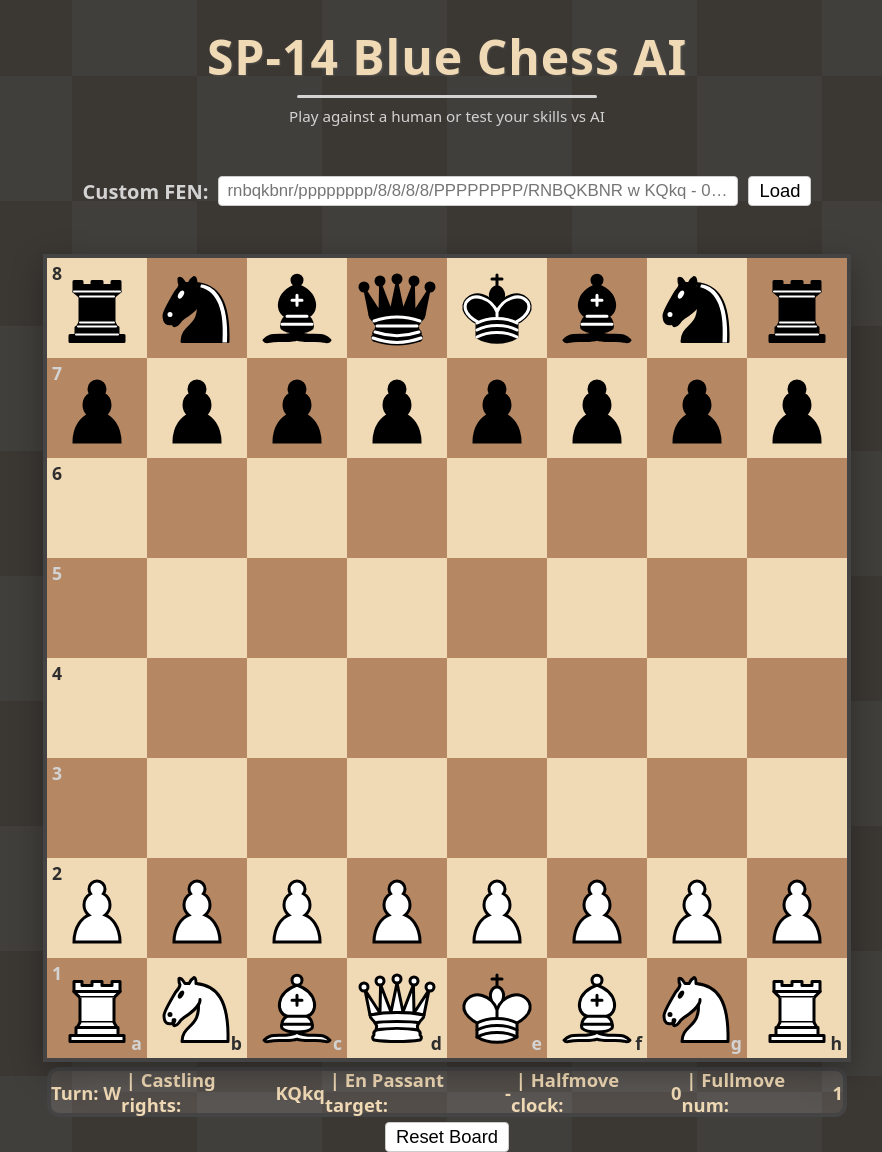
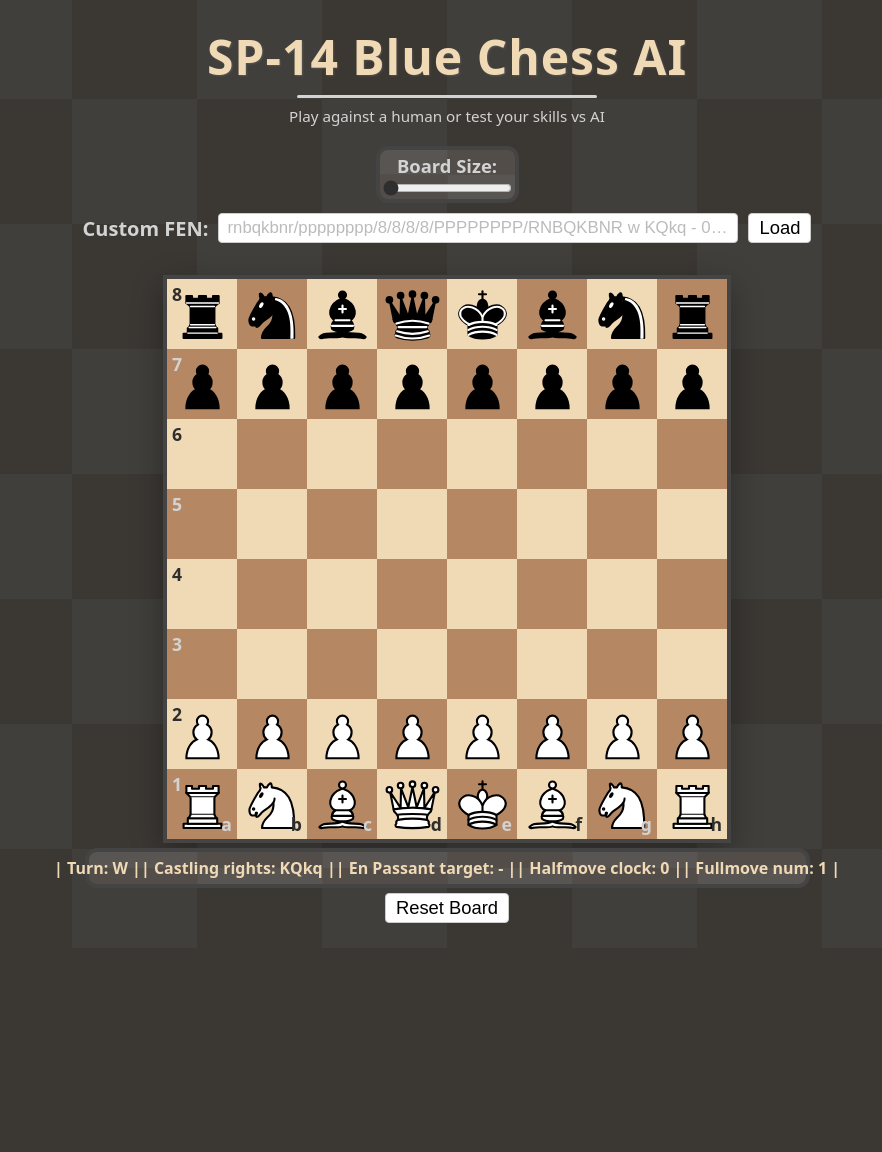
Before and after one commit to GOLAJ-Enterprises/SP-14-Blue-Chess-AI, a Flask app: page / in a window 1280 px wide. Shown: the whole page, without its empty margins (193-1075 px from the left). After the commit the page ends 923 px from the top, so only its background shows below. Run offline with Flask 3, Linux system fonts and the light colour scheme.

Commit message:
Add board size slider bar

```diff
--- a/app/static/css/board.css
+++ b/app/static/css/board.css
@@ -1,5 +1,36 @@
+.board-container {
+    width: 100%;
+    display: flex;
+    flex-direction: column;
+    justify-content: center;
+    align-items: center;
+}
+
+.board-size-wrapper {
+    display: flex;
+    flex-direction: column;
+    justify-content: center;
+    align-items: center;
+    gap: 2px;
+    border-radius: 12px;
+    padding: 3px;
+    background: rgb(70, 70, 70) url("/static/images/background.svg") center center no-repeat;
+    background-size: auto;
+    border: 4px solid #444;
+    white-space: nowrap;
+    font-size: 1rem;
+    margin-bottom: 10px;
+}
+label[for="board-size"] {
+    font-weight: 600;
+    font-size: 1.15rem;
+}
+#board-size {
+    accent-color: #2e2e2e;
+}
+
 .fen-form {
-    width: 80%;
+    width: 95%;
     display: flex;
     flex-direction: row;
     align-items: center;
@@ -23,6 +54,9 @@
     border-radius: 4px;
     transition: box-shadow 0.2s ease;
 }
+.fen-form input::placeholder {
+    color: rgb(187, 187, 187);
+}
 .fen-form input:focus {
     outline: none;
     box-shadow: 0 0 0 3px #54a1ff80;
@@ -41,20 +75,22 @@
     color: #54a1ffba;
 }
 
-.chessboard-3d {
+
+#chessboard {
+    --square-size: 70px;
     display: grid;
-    grid-template-columns: repeat(8, 100px);
-    grid-template-rows: repeat(8, 100px);
-    transform-style: preserve-3d;
-    perspective: 1000px;
+    grid-template-columns: repeat(8, min(12.5vw, var(--square-size)));
+    grid-template-rows: repeat(8, min(12.5vw, var(--square-size)));
     border: 4px solid #444;
-    margin-top: 2vh;
     box-shadow: 0 10px 30px rgba(0, 0, 0, 0.3);
+}
+.chessboard.animate {
+    transition: grid-template-columns 0.2s ease, grid-template-rows 0.2s ease;
 }
 
 .square {
-    width: 100px;
-    height: 100px;
+    width: 100%;
+    height: 100%;
     position: relative;
     cursor: pointer;
 }
@@ -73,6 +109,10 @@
 .square.highlight:hover, .highlight {
     transition: box-shadow 0.2s ease;
     box-shadow: inset 0 0 0 5px #3ca1ff;
+}
+.square.error {
+    transition: box-shadow 0.2s ease;
+    box-shadow: inset 0 0 0 5px rgb(255, 80, 80);
 }
 
 
@@ -120,8 +160,8 @@
     flex-direction: row;
     align-items: center;
     justify-content: center;
-    width: 800px;
-    height: 50px;
+    width: min(95vw, 725px);
+    padding: 5px;
     font-size: 1.15rem;
     color: #f0d9b5;
     font-weight: 600;
@@ -130,6 +170,8 @@
     background: rgb(70, 70, 70) url("/static/images/background.svg") center center no-repeat;
     background-size: auto;
     border: 4px solid #444;
+    white-space: nowrap;
+    font-size: 1rem;
 }
 
 .reset {
@@ -146,3 +188,13 @@
         transform: translateY(0px);
     }
 }
+
+@media (max-width: 768px) {
+    .stats {
+        flex-direction: column;
+    }
+
+    .corner-label {
+        font-size: 0.9rem;
+    }
+}
--- a/app/static/css/index.css
+++ b/app/static/css/index.css
@@ -19,7 +19,7 @@
 
 .subtitle {
     font-weight: 500;
-    margin-bottom: 50px;
     font-size: 0.95rem;
+    margin-bottom: 20px;
     text-align: center;
 }
--- a/app/static/css/layout.css
+++ b/app/static/css/layout.css
@@ -14,6 +14,7 @@ body {
     align-items: center;
     justify-content: center;
     background: #2e2e2e url("/static/images/background.svg") center center repeat;
+    padding-bottom: 25px;
 }
 
 button {
--- a/app/static/scripts/board.js
+++ b/app/static/scripts/board.js
@@ -1,7 +1,19 @@
 let selectedSquare = {};
+const boardSizeInput = document.getElementById("board-size");
+const chessboard = document.getElementById("chessboard");
+let boardAnimateTimeout;
 
-document.addEventListener("DOMContentLoaded", function () {
+document.addEventListener("DOMContentLoaded", () => {
+    updateBoardScale(boardSizeInput.value, false);
     updateBoard(true);
+
+    setTimeout(() => {
+        chessboard.classList.add("loaded");
+    }, 0);
+});
+
+boardSizeInput.addEventListener("input", (e) => {
+    updateBoardScale(e.target.value, true);
 });
 
 function isLowerCase(str) {
@@ -17,7 +29,23 @@ function toAlgebraic(row, col) {
     return files[col] + (8 - row);
 }
 
-function updateBoard(fadeIn = false) {
+function updateBoardScale(sliderValue, animate) {
+    let squareSize = 70 + 20 * parseInt(sliderValue, 10);
+
+    if (animate) {
+        chessboard.classList.add("animate");
+
+        clearTimeout(boardAnimateTimeout);
+
+        boardAnimateTimeout = setTimeout(() => {
+            chessboard.classList.remove("animate");
+        }, 200);
+    }
+
+    chessboard.style.setProperty("--square-size", `${squareSize}px`)
+}
+
+function updateBoard(fadeIn) {
     fetch("/get/board", {
         method: "GET",
         headers: {"Content-Type": "application/json"},
@@ -47,7 +75,7 @@ function updateBoard(fadeIn = false) {
 
                         setTimeout(() => {
                             img.classList.remove("fade-in");
-                        }, 400);
+                        }, 300);
                     }
 
                     addDragToPiece(img);
@@ -122,8 +150,9 @@ async function handleSquareClick(row, col) {
         selectedSquare.square.classList.add("highlight");
     } else if (!selectedSquareEmpty()) {
         let success = false;
+        const canMoveSquare = (img && img.dataset.color !== selectedSquare.img.dataset.color) || !img;
 
-        if ((img && img.dataset.color !== selectedSquare.img.dataset.color) || !img) {
+        if (canMoveSquare) {
             let fromSquare = toAlgebraic(selectedSquare.square.dataset.row, selectedSquare.square.dataset.col);
             let toSquare = toAlgebraic(square.dataset.row, square.dataset.col);
             success = await movePiece(fromSquare, toSquare);
@@ -136,9 +165,17 @@ async function handleSquareClick(row, col) {
         }
 
         if (success) {
-            updateBoard();
+            updateBoard(false);
             selectedSquare.square.classList.remove("highlight");
             selectedSquare = {};
+        } else if (canMoveSquare) {
+            selectedSquare.square.classList.remove("highlight");
+            selectedSquare = {};
+            square.classList.add("error");
+
+            setTimeout(() => {
+                square.classList.remove("error");
+            }, 500);
         }
     }
 }
@@ -194,26 +231,35 @@ function addDragToPiece(piece) {
                 const dropSquare = target?.closest(".square");
                 const img = dropSquare?.querySelector("img")
 
+                const canMoveSquare = dropSquare && ((img && img.dataset.color !== piece.dataset.color) || !img);
+
                 let destinationSquare = sourceSquare;
                 let success = false;
 
-                if (dropSquare &&
-                    ((img && img.dataset.color !== piece.dataset.color) || !img)
-                ) {
-                    const fromSquare = toAlgebraic(sourceSquare.dataset.row, sourceSquare.dataset.col);
-                    const toSquare = toAlgebraic(dropSquare.dataset.row, dropSquare.dataset.col);
+                const fromSquare = toAlgebraic(sourceSquare.dataset.row, sourceSquare.dataset.col);
+                const toSquare = toAlgebraic(dropSquare.dataset.row, dropSquare.dataset.col);
+
+                if (canMoveSquare) {
 
                     success = await movePiece(fromSquare, toSquare);
 
                     if (success) {
                         destinationSquare = dropSquare;
                         destinationSquare.appendChild(piece);
-                        updateBoard();
+                        updateBoard(false);
                     }
                 }
 
                 if (!success) {
                     destinationSquare.appendChild(piece);
+
+                    if (canMoveSquare && fromSquare !== toSquare) {
+                        dropSquare.classList.add("error");
+
+                        setTimeout(() => {
+                            dropSquare.classList.remove("error");
+                        }, 500);
+                    }
                 }
 
                 piece.style.position = "";
--- a/app/templates/board.html
+++ b/app/templates/board.html
@@ -1,8 +1,15 @@
+<div class="board-container">
+    <div class="board-size-wrapper">
+        <label for="board-size">Board Size:</label>
+        <input type="range" id="board-size" name="board-size" min="0" max="7" value="0">
+    </div>
+
     <form class="fen-form" method="POST" action="{{ url_for('main.load_fen') }}">
         <label for="fen">Custom FEN:</label>
         <input type="text" name="fen" id="fen" placeholder="rnbqkbnr/pppppppp/8/8/8/8/PPPPPPPP/RNBQKBNR w KQkq - 0 1...">
         <button type="submit">Load</button>
     </form>
+
     <div class="flash-wrapper">
         {% with messages = get_flashed_messages(with_categories=true) %}
             {% if messages %}
@@ -14,7 +21,8 @@
             {% endif %}
         {% endwith %}
     </div>
-<div class="chessboard-3d">
+
+    <div class="chessboard" id="chessboard">
         {% for row in range(8) %}
             {% for col in range(8) %}
                 <div class="square {{ 'light' if (row + col) % 2 == 0 else 'dark' }}" onclick="handleSquareClick({{ row }}, {{ col }})" data-row="{{ row }}" data-col="{{ col }}">
@@ -28,16 +36,39 @@
             {% endfor %}
         {% endfor %}
     </div>
+
     <div class="stats">
-    <span>Turn:&nbsp;</span>
+        <span>
+            <span>|</span>
+            Turn:
             <span class="active-color">W</span>
-    <span>&nbsp;|&nbsp;Castling rights:&nbsp;</span>
+            <span>|</span>
+        </span>
+        <span>
+            <span>|</span>
+            Castling rights:
             <span class="castling-availability">KQkq</span>
-    <span>&nbsp;|&nbsp;En Passant target:&nbsp;</span>
+            <span>|</span>
+        </span>
+        <span>
+            <span>|</span>
+            En Passant target:
             <span class="en-passant-target">-</span>
-    <span>&nbsp;|&nbsp;Halfmove clock:&nbsp;</span>
+            <span>|</span>
+        </span>
+        <span>
+            <span>|</span>
+            Halfmove clock:
             <span class="halfmove-clock">0</span>
-    <span>&nbsp;|&nbsp;Fullmove num:&nbsp;</span>
+            <span>|</span>
+        </span>
+        <span>
+            <span>|</span>
+            Fullmove num:
             <span class="fullmove-num">1</span>
+            <span>|</span>
+        </span>
     </div>
+
     <button class="reset" onclick="resetBoard()">Reset Board</button>
+</div>
--- a/app/templates/index.html
+++ b/app/templates/index.html
@@ -13,5 +13,4 @@
 
 {% block scripts %}
     <script src="{{ url_for('static', filename='scripts/board.js') }}"></script>
-    <script src="{{ url_for('static', filename='scripts/index.js') }}"></script>
 {% endblock %}
```
Lines whose indentation alone changed are shown as unchanged.
